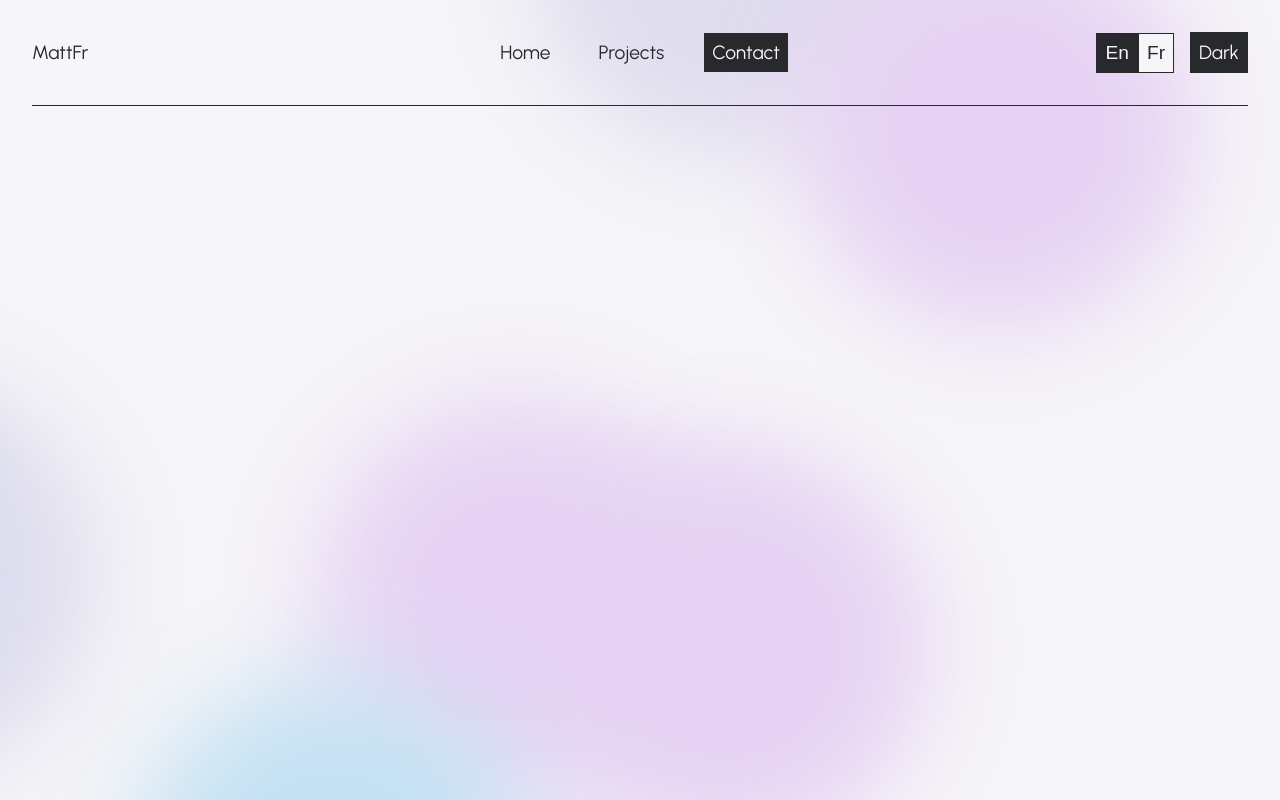
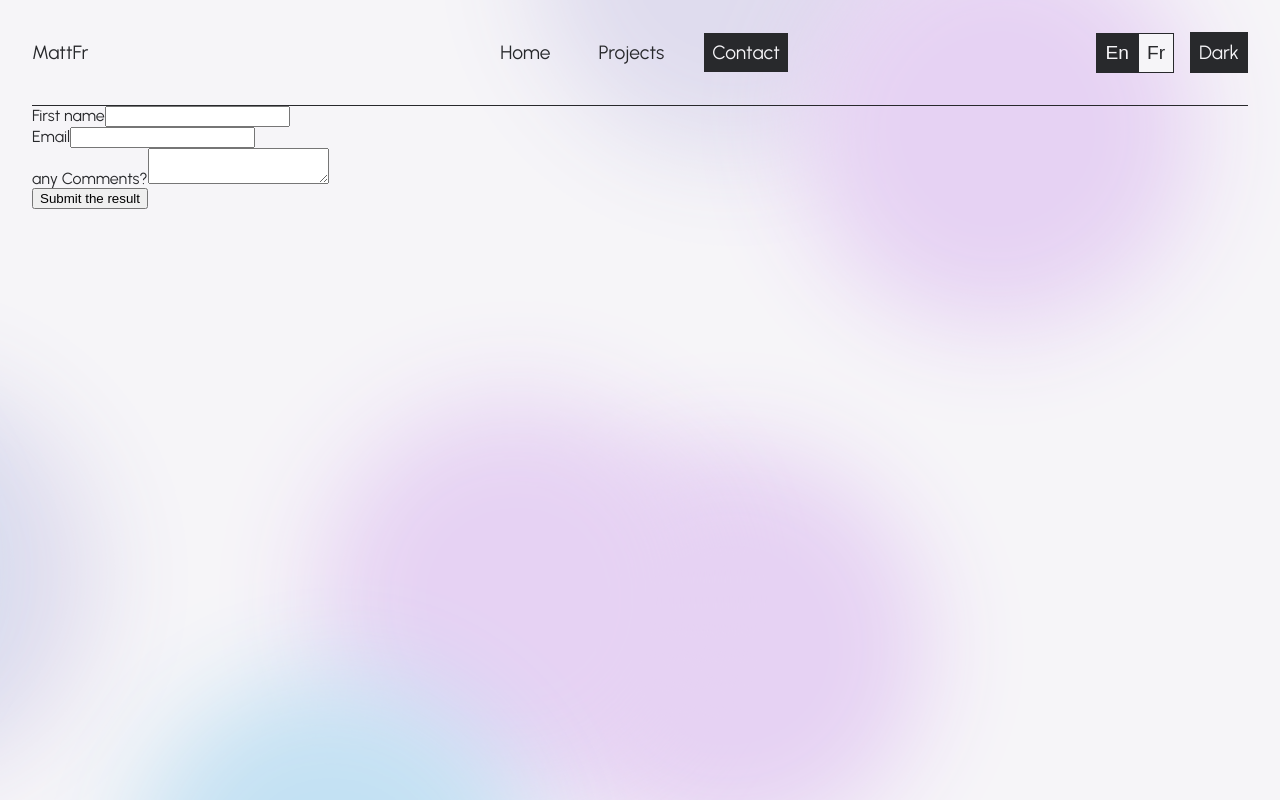
Before and after one commit to Matt-Fr/portfolio, a React (Create React App) app: page /contact in a window 1280 px wide. Built offline with nearby package versions, Linux system fonts and the light colour scheme.

Commit message:
updated form

```diff
--- a/src/pages/Contact.js
+++ b/src/pages/Contact.js
@@ -3,7 +3,7 @@ import React from "react";
 const Contact = () => {
   return (
     <section>
-      {/* <form
+      <form
         method="post"
         name="contact v1"
         data-netlify="true"
@@ -11,19 +11,25 @@ const Contact = () => {
       >
         <input type="hidden" name="form-name" value="contact v1" />
         <div>
-          <label>
+          <label htmlFor="first-name">
             First name
             <input type="text" name="first-name" />
           </label>
         </div>
         <div>
-          <label>
+          <label htmlFor="email">
             Email
             <input type="email" name="email" />
           </label>
         </div>
-        <button>Submit the result</button>
-      </form> */}
+        <div>
+          <label htmlFor="">
+            any Comments?
+            <textarea name="comments"></textarea>
+          </label>
+        </div>
+        <button type="submit">Submit the result</button>
+      </form>
     </section>
   );
 };
```
